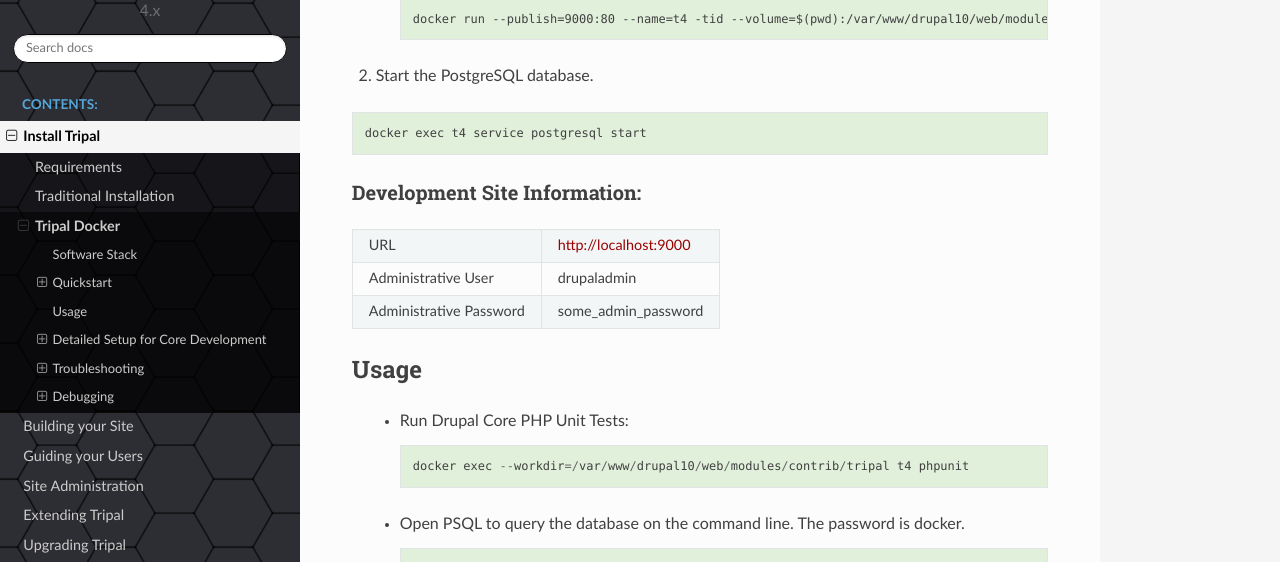
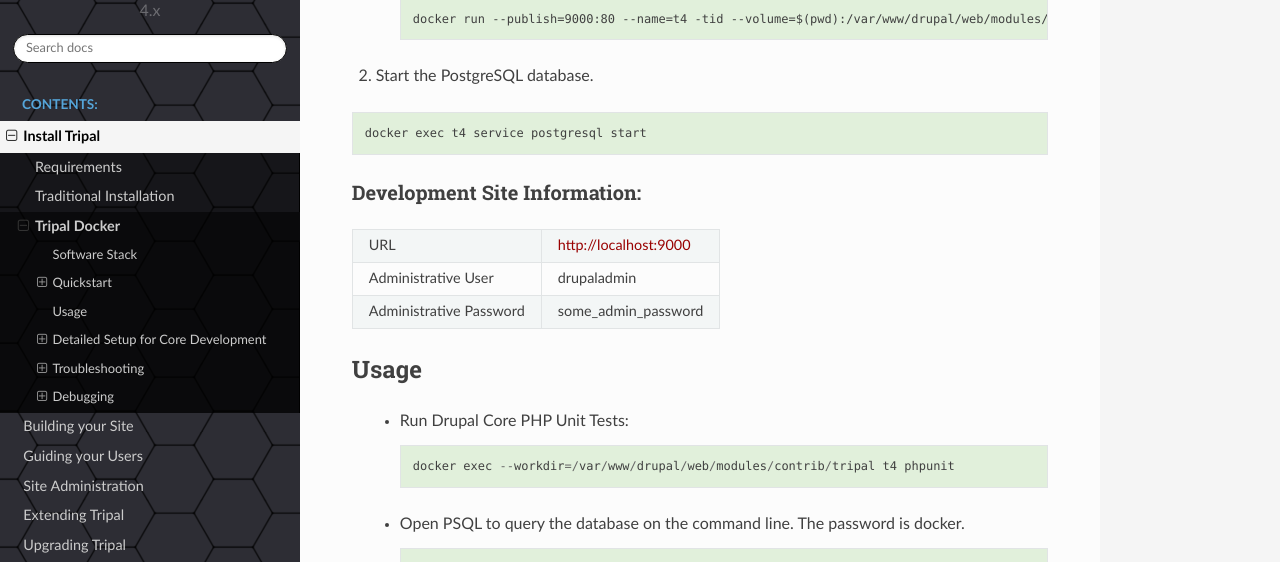
Before and after one commit to tripal/tripal_doc, a Sphinx documentation site: the page built from docs/install/docker.rst, in a window 1280 px wide and 900 px high, scrolled down 878 px, cut to the strip 248-810 px from the top of the window. Built offline with Sphinx 7.4.7 and the Read the Docs theme 2.0.0, drawn with Linux system fonts in a browser that asks for light colours; some of the changed text lies outside the part shown.

Commit message:
change drupal10 to drupal in path

```diff
--- a/docs/install/docker.rst
+++ b/docs/install/docker.rst
@@ -31,7 +31,7 @@
 
     .. code::
 
-      docker run --publish=9000:80 --name=t4 -tid --volume=$(pwd):/var/www/drupal10/web/modules/contrib/my_module tripalproject/tripaldocker:latest
+      docker run --publish=9000:80 --name=t4 -tid --volume=$(pwd):/var/www/drupal/web/modules/contrib/my_module tripalproject/tripaldocker:latest
 
 2. Start the PostgreSQL database.
 
@@ -59,7 +59,7 @@
 
    .. code::
 
-    docker exec --workdir=/var/www/drupal10/web/modules/contrib/tripal t4 phpunit
+    docker exec --workdir=/var/www/drupal/web/modules/contrib/tripal t4 phpunit
 
  - Open PSQL to query the database on the command line. The password is docker.
 
@@ -120,7 +120,7 @@
   .. code-block:: bash
 
     cd t4
-    docker run --publish=9000:80 --name=t4 -tid --volume=$(pwd):/var/www/drupal10/web/modules/contrib/tripal tripalproject/tripaldocker:latest
+    docker run --publish=9000:80 --name=t4 -tid --volume=$(pwd):/var/www/drupal/web/modules/contrib/tripal tripalproject/tripaldocker:latest
 
   The first time you run this command you will see ``Unable to find image 'tripalproject/tripaldocker:latest' locally``. This is not an error! It's just a warning and the command will automatically pull the image from the docker cloud.
 
@@ -137,7 +137,7 @@
 
    .. code-block:: bash
 
-    docker run --publish=9000:80 --name=t4 -tid --volume=C:\Users\yourusername\Dockers\t4:/var/www/drupal10/web/modules/contrib/tripal tripalproject/tripaldocker:latest``
+    docker run --publish=9000:80 --name=t4 -tid --volume=C:\Users\yourusername\Dockers\t4:/var/www/drupal/web/modules/contrib/tripal tripalproject/tripaldocker:latest``
 
 5. Start the PostgreSQL database.
 
@@ -198,8 +198,8 @@
 
 .. code::
 
-  docker exec -it t4 chmod +w /var/www/drupal10/web/sites/default/settings.php
-  docker exec -it t4 vi /var/www/drupal10/web/sites/default/settings.php
+  docker exec -it t4 chmod +w /var/www/drupal/web/sites/default/settings.php
+  docker exec -it t4 vi /var/www/drupal/web/sites/default/settings.php
 
 For instance, if your server name is ``www.yourservername.org``:
 
@@ -241,7 +241,7 @@
 
 .. code::
 
-  docker exec --workdir=/var/www/drupal10/web/modules/contrib/tripal t4 xdebug_toggle.sh
+  docker exec --workdir=/var/www/drupal/web/modules/contrib/tripal t4 xdebug_toggle.sh
 
 This will toggle the Xdebug configuration file and restart Apache. You should use this command to disable Xdebug if it is enabled prior to running PHPUnit Tests as it seriously impacts test run duration (approximately 8 times longer).
 
@@ -269,7 +269,7 @@
             "type": "php",
             "request": "launch",
             "port": 9003,
-            "pathMappings": { "/var/www/drupal10/web/modules/contrib/tripal": "~/Dockers/t4" }
+            "pathMappings": { "/var/www/drupal/web/modules/contrib/tripal": "~/Dockers/t4" }
         }
     ]
   }
```
